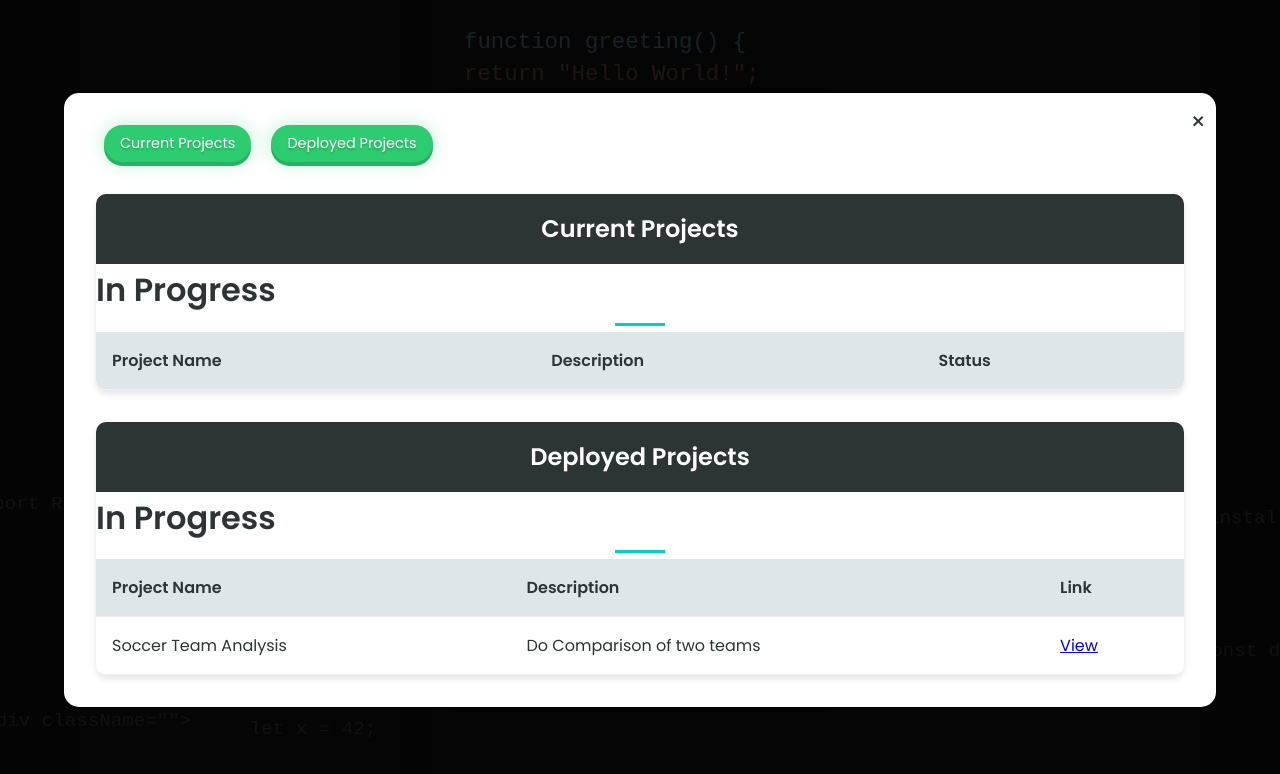
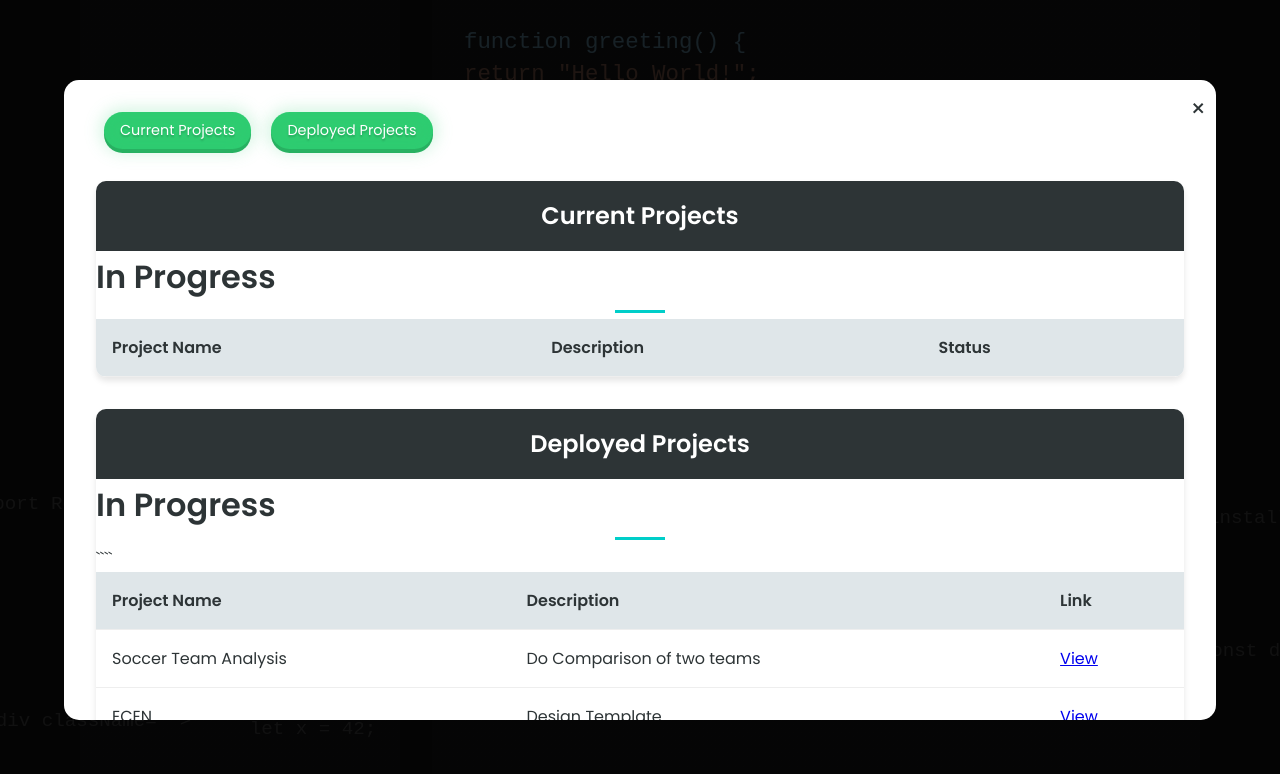
Before and after one commit to profgekonge/profgekonge1, a plain HTML site: page index.html in a window 1280 px wide. Both pictures are taken after a click on the button "View Projects". Drawn offline with Linux system fonts and the light colour scheme; grey boxes are pictures that could not be loaded; a script that the page names is missing.

Commit message:
Update index.html

`````diff
--- a/index.html
+++ b/index.html
@@ -627,6 +627,11 @@ p {
                             <td>Do Comparison of two teams</td>
                             <td><a href="soccer.html">View</a></td>
                         </tr>
+                    ````<tr>
+                            <td>ECEN</td>
+                            <td>Design Template</td>
+                            <td><a href="me_p_ecen.html">View</a></td>
+                        </tr>
                 <!-- <tbody id="deployedProjectsBody"> -->
                   <!-- Projects will be loaded dynamically -->
                 </tbody>
`````
